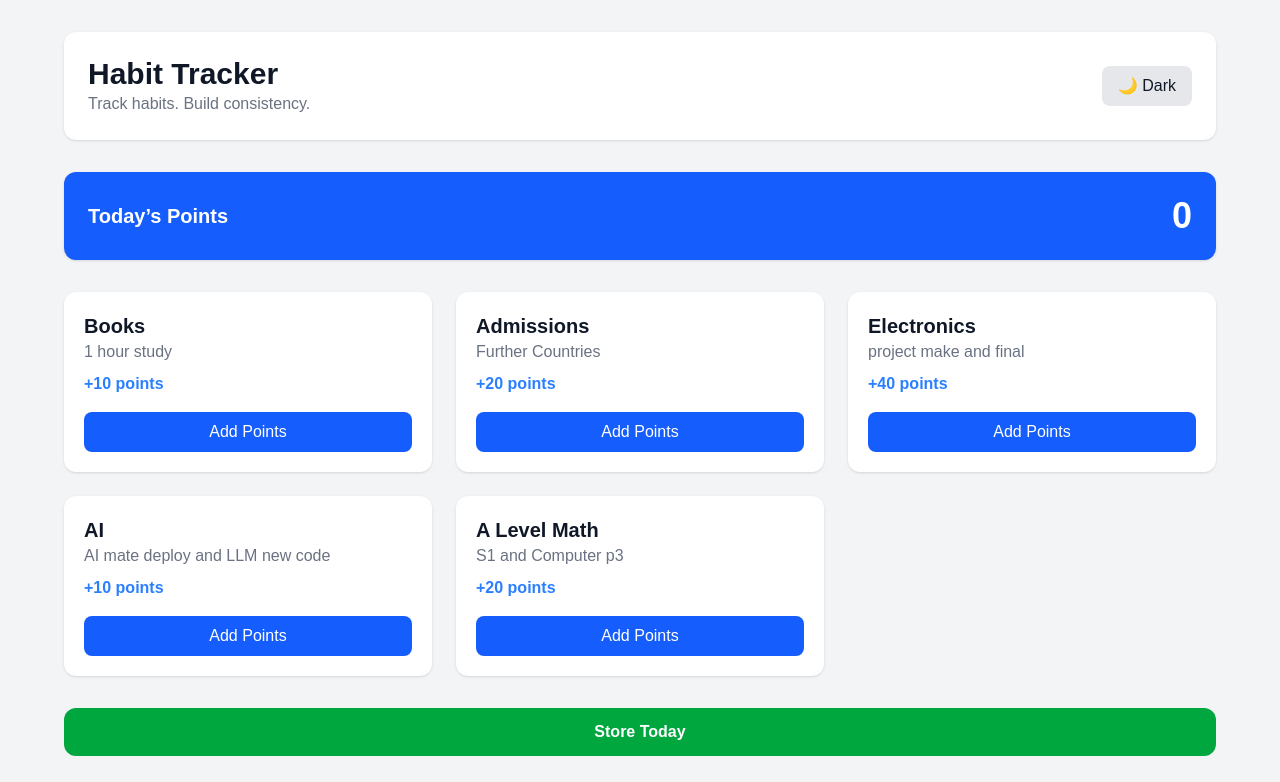
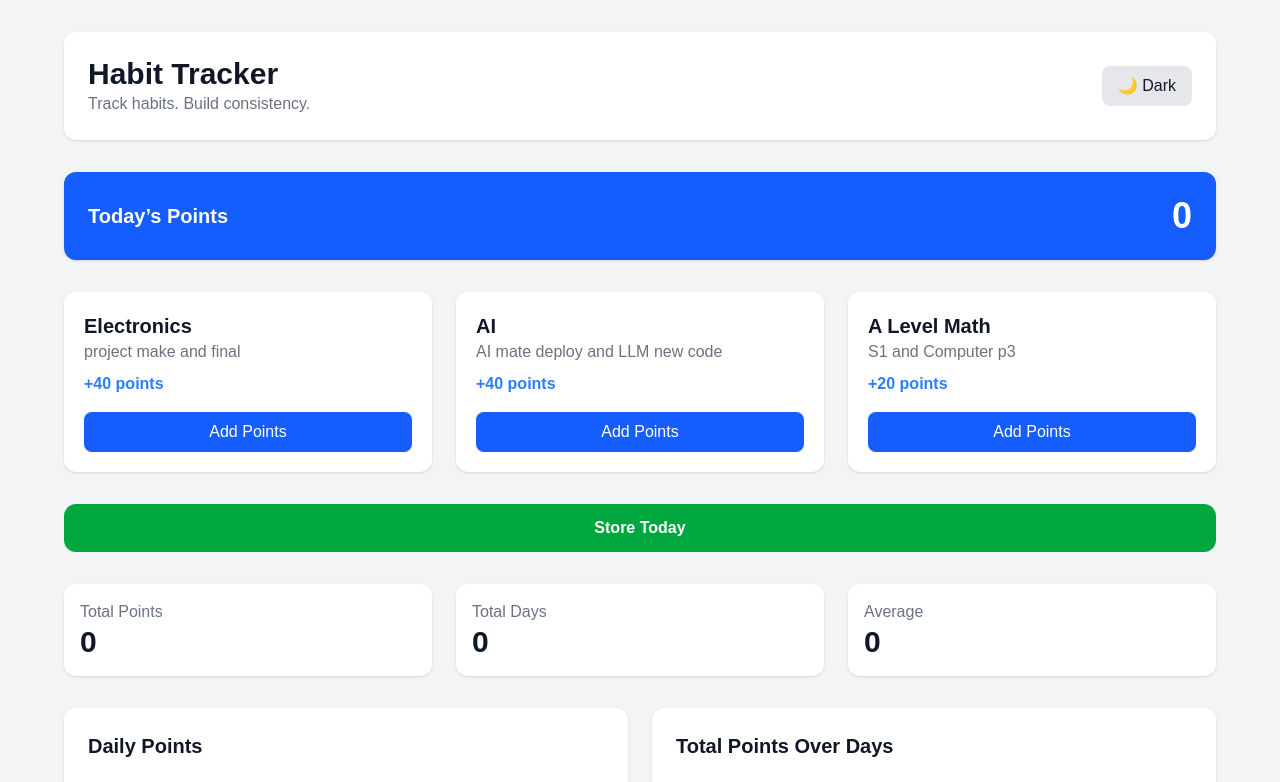
Before and after one commit to wasif-69/Productivity, a Next.js app: page /habbits in a window 1280 px wide. Shown: the top 782 px of the page. Built offline with nearby package versions, Linux system fonts and the light colour scheme; no server answers; the database is empty.

Commit message:
adding more

```diff
--- a/app/habbits/page.tsx
+++ b/app/habbits/page.tsx
@@ -42,10 +42,10 @@ export default function Page() {
 
 
   const habbitList = [
-    { name: "Books", minimum: "1 hour study", points: 10},
-    { name: "Admissions", minimum: "Further Countries", points: 20},
+    // { name: "Books", minimum: "1 hour study", points: 10},
+    // { name: "Admissions", minimum: "Further Countries", points: 20},
     { name: "Electronics", minimum: "project make and final", points: 40 },
-    { name: "AI", minimum: " AI mate deploy and LLM new code ", points: 10},
+    { name: "AI", minimum: " AI mate deploy and LLM new code ", points: 40},
     { name: "A Level Math", minimum: "S1 and Computer p3 ", points: 20},
   ];
 
```
